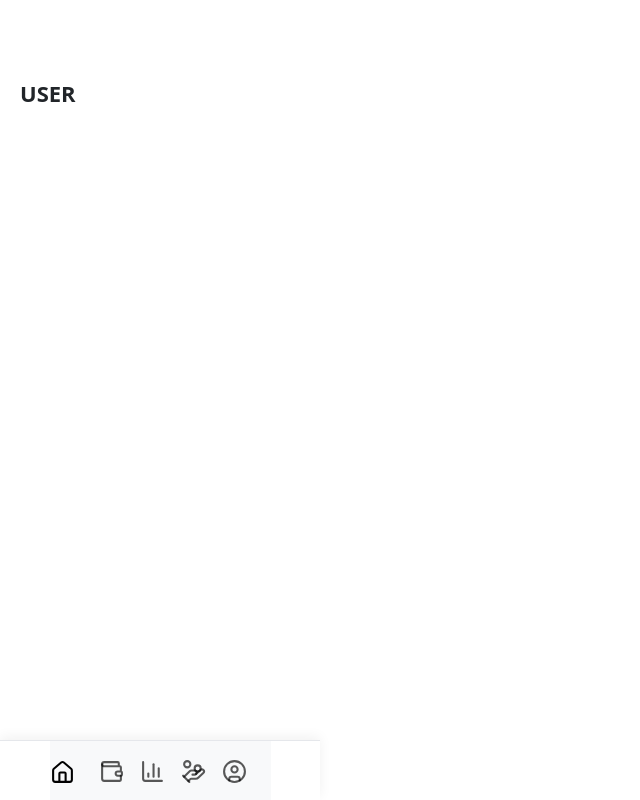
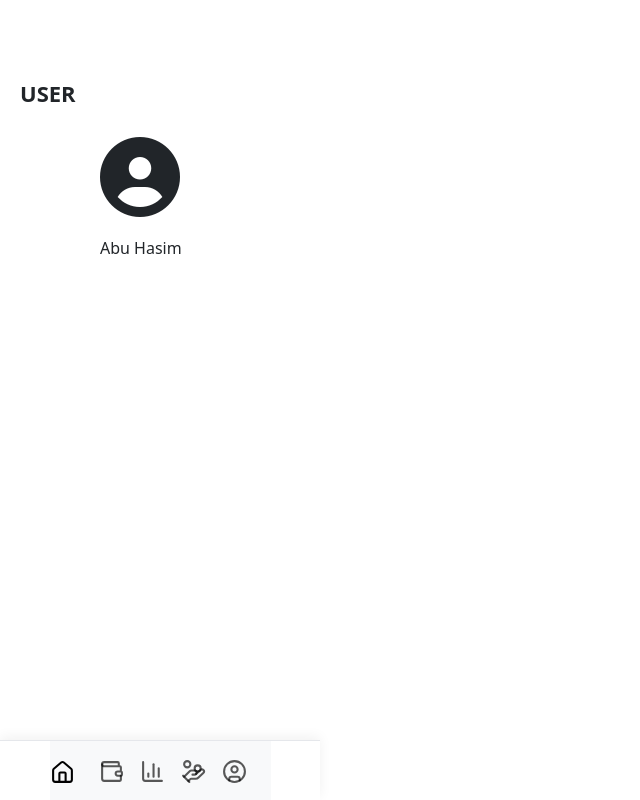
Before and after one commit to shaikhabuhasim0/finixy-expense-tracker, a React (Vite) app: page /User in a window 1280 px wide. Shown: the whole page, without its empty margins (0-640 px from the left). Built offline with nearby package versions, Linux system fonts and the light colour scheme.

Commit message:
USER LOGO ADDED IN USER PAGE

```diff
--- a/src/App.css
+++ b/src/App.css
@@ -1568,3 +1568,15 @@ margin-top: 50px;
 .unpaidloanscolor{
   color: #0d6efd;
 }
+
+.userlogo{
+  font-size: 80px;
+  /* border: 2px solid red ;
+  border-radius: 50%; */
+  width: 70px;
+  margin-left: 70px;
+}
+
+.userlogokanaam{
+  margin-left: 80px;
+}
--- a/src/Components/User.jsx
+++ b/src/Components/User.jsx
@@ -1,9 +1,16 @@
 import React from 'react'
+import { FontAwesomeIcon } from '@fortawesome/react-fontawesome';
 
 export default function User() {
   return (
+    <>
     <div>
       <div className="tran"><h3>USER</h3></div>
     </div>
+    <div className='userlogo'>
+<i class="fa-duotone fa-solid fa-circle-user"></i>
+    </div>
+    <span className='userlogokanaam'>Abu Hasim </span>
+</>
   )
 }
```
